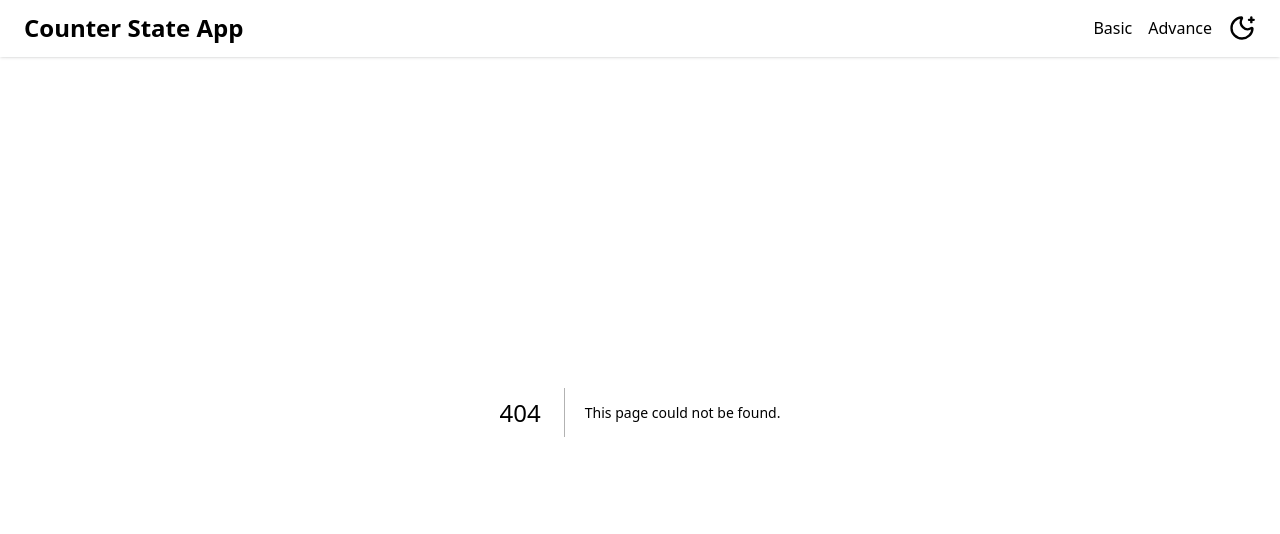
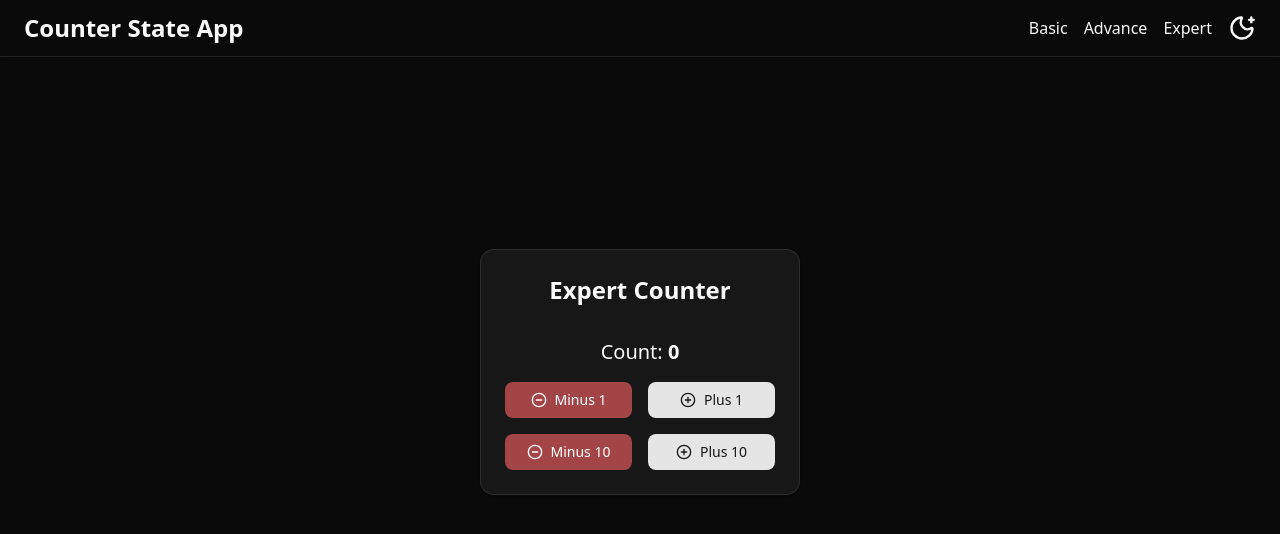
Before and after one commit to SayanSinghaChowdhury/counter-state-app, a Next.js app: page /expert in a window 1280 px wide. Before the commit this address had no page. Shown: the top 534 px of the page. Built offline with nearby package versions, Linux system fonts and the light colour scheme.

Commit message:
Expert counter part 1 done

```diff
--- /dev/null
+++ b/src/app/expert/page.tsx
@@ -0,0 +1,28 @@
+import AdvanceCounter from "@/components/AdvanceCounter";
+import ExpertCounter from "@/components/ExpertCounter";
+import { Card, CardHeader, CardTitle } from "@/components/shadcnui/card";
+import { Metadata } from "next";
+
+export const metadata: Metadata = {
+	title: "Expert | Counter State App",
+	description: "Expert Counter State App",
+};
+
+const page = () => {
+	return (
+		<>
+			<section className="grid h-[90dvh] place-items-center">
+				<Card className="w-xs">
+					<CardHeader>
+						<CardTitle className="text-center text-2xl font-semibold">
+							Expert Counter
+						</CardTitle>
+					</CardHeader>
+					<ExpertCounter />
+				</Card>
+			</section>
+		</>
+	);
+};
+
+export default page;
--- /dev/null
+++ b/src/components/ExpertCounter.tsx
@@ -0,0 +1,74 @@
+"use client";
+
+import { useState } from "react";
+import { CardContent } from "./shadcnui/card";
+import { Button } from "./shadcnui/button";
+import { MinusCircleIcon, PlusCircleIcon } from "lucide-react";
+
+const ExpertCounter = () => {
+	const [count, setCount] = useState(0);
+
+	const plush = () => {
+		if (count < 100) {
+			setCount(count + 1);
+		}
+	};
+
+	const minus = () => {
+		if (count > 0) {
+			setCount(count - 1);
+		}
+	};
+	const plushTen = () => {
+		if (count <= 90) {
+			setCount(count + 10);
+		}
+	};
+
+	const minusTen = () => {
+		if (count > 9) {
+			setCount(count - 10);
+		}
+	};
+
+	return (
+		<>
+			<CardContent className="space-y-4">
+				<div className="text-center text-xl">
+					Count: <span className="font-bold">{count}</span>
+				</div>
+
+				<div className="grid grid-cols-2 gap-4">
+					<Button
+						onClick={minus}
+						variant={"destructive"}
+						className="cursor-pointer">
+						<MinusCircleIcon /> Minus 1
+					</Button>
+
+					<Button
+						onClick={plush}
+						className="cursor-pointer">
+						<PlusCircleIcon /> Plus 1
+					</Button>
+				</div>
+				<div className="grid grid-cols-2 gap-4">
+					<Button
+						onClick={minusTen}
+						variant={"destructive"}
+						className="cursor-pointer">
+						<MinusCircleIcon /> Minus 10
+					</Button>
+
+					<Button
+						onClick={plushTen}
+						className="cursor-pointer">
+						<PlusCircleIcon /> Plus 10
+					</Button>
+				</div>
+			</CardContent>
+		</>
+	);
+};
+
+export default ExpertCounter;
--- a/src/components/Header/Header.tsx
+++ b/src/components/Header/Header.tsx
@@ -18,6 +18,7 @@
 				<nav className="flex items-center gap-4">
 					<Link href={"/"}>Basic</Link>
 					<Link href={"/advance"}>Advance</Link>
+					<Link href={"/expert"}>Expert</Link>
 
 					<ThemeToggleButton />
 				</nav>
```
